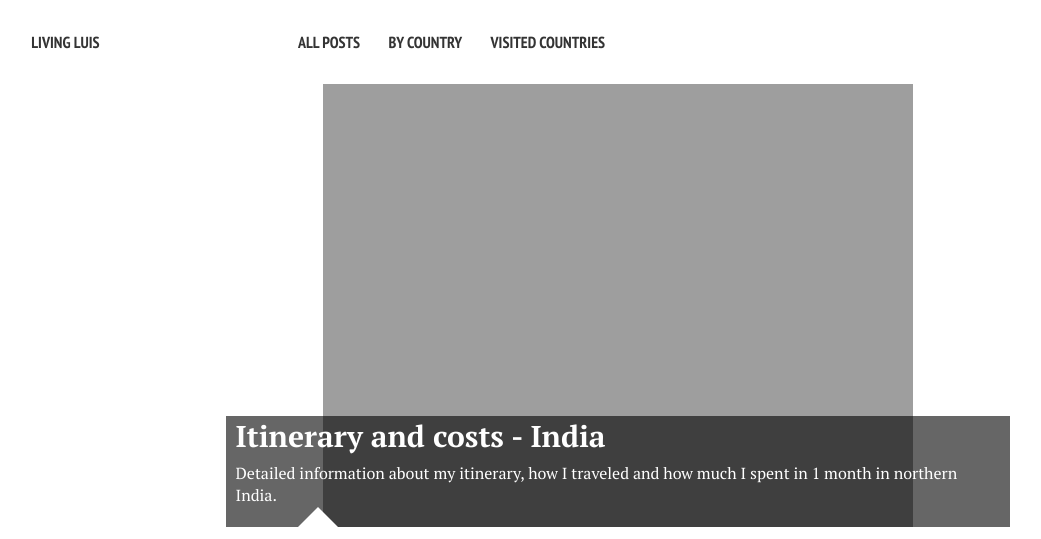
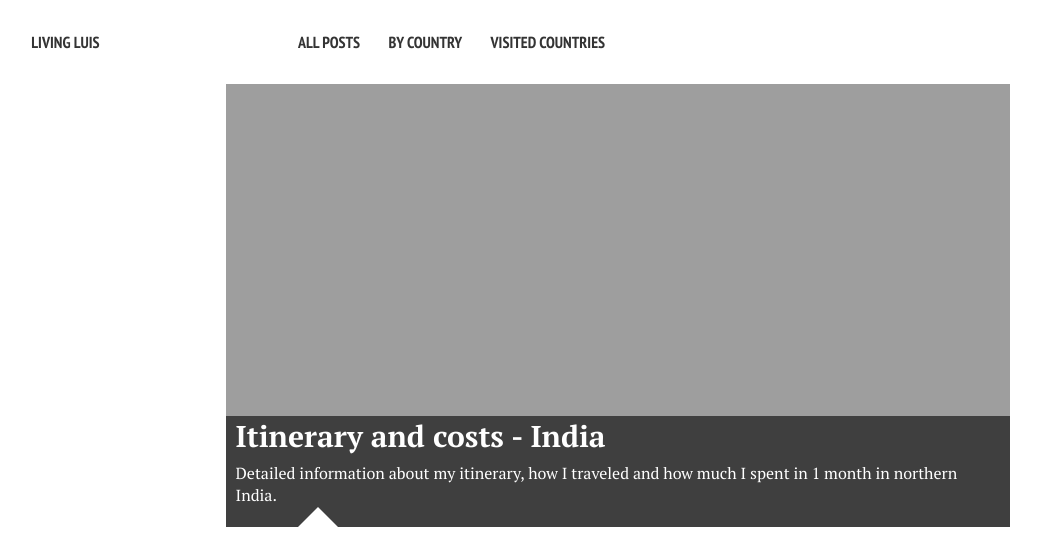
Before and after one commit to luiscspinho/luiscspinho.github.io, a Jekyll site: the page built from index.md, in a window 1280 px wide. Shown: the top 539 px of the page, without its empty margins (22-1063 px from the left). Built offline with Jekyll 4.4.1, drawn with Linux system fonts in a browser that asks for light colours; nearby versions of some CDN libraries; grey boxes are pictures that could not be loaded.

Commit message:
Change styles

```diff
--- a/_sass/page.scss
+++ b/_sass/page.scss
@@ -327,6 +327,9 @@ $button-size: 1.5rem;
 		p+p {
 			text-indent: 0;
 		}
+		img {
+			height: 192px;
+		}
 	}
 }
 
@@ -369,8 +372,6 @@ $button-size: 1.5rem;
 	margin-bottom: 2em;
 	text-align: center;
 
-
-
 	@include clearfix;
 	&:after {
 		content: " ";
@@ -393,7 +394,7 @@ $button-size: 1.5rem;
 		}
 	}
 	img {
-		width: auto;
+		width: 100%;
 		height: 443px;
 		max-width: 100%;
 		-ms-interpolation-mode: bicubic;
```
Also changed, not shown: country/index.md (+3 -3 lines).
